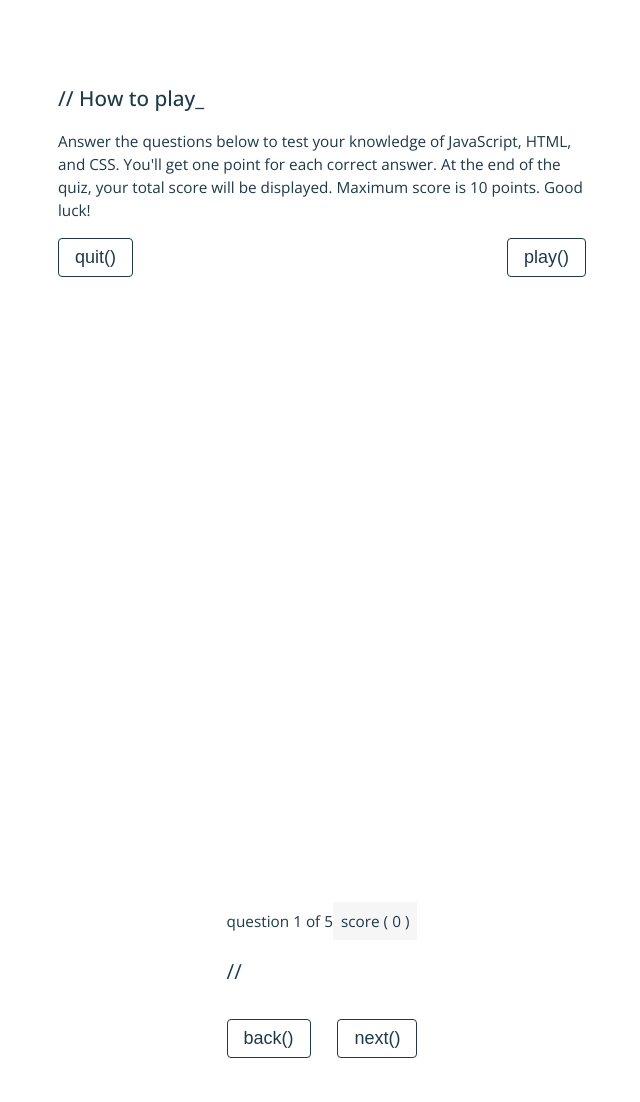
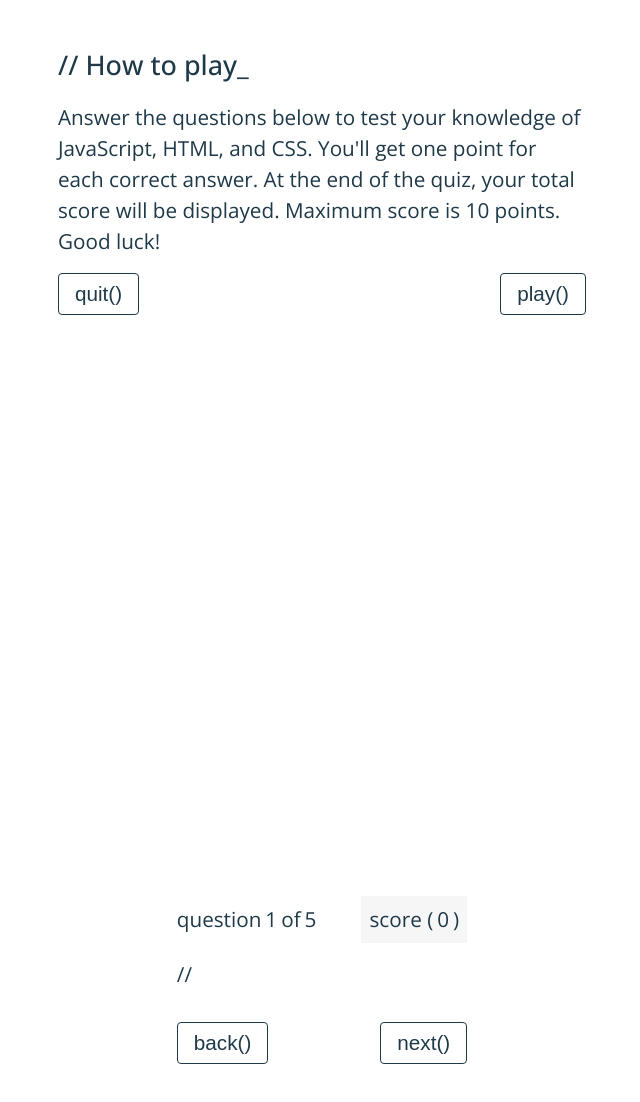
Before and after one commit to mistersouza/quiz, a plain HTML site: page index.html in a window 1280 px wide. Shown: the part 1020-2122 px from the top of the page, without its empty margins (318-958 px from the left). Drawn offline with nearby package versions, Linux system fonts and the light colour scheme.

Commit message:
Style media queries for largers screens

```diff
--- a/assets/styles/style.css
+++ b/assets/styles/style.css
@@ -163,3 +163,29 @@ button:hover {
     pointer-events: none;
     opacity: 0.5;
 }
+
+/* Media queries */
+
+@media screen and (min-width: 768px) {
+    .quiz-container {
+        min-width: 55%;
+        max-width: 75%;
+
+    }
+
+    .home__title {
+        font-size: 200%;
+    }
+
+    .guide__title {
+        font-size: 150%;
+    }
+
+    p {
+        font-size: 115%;
+    }
+
+    button {
+        font-size: 115%;
+    }
+}
```
